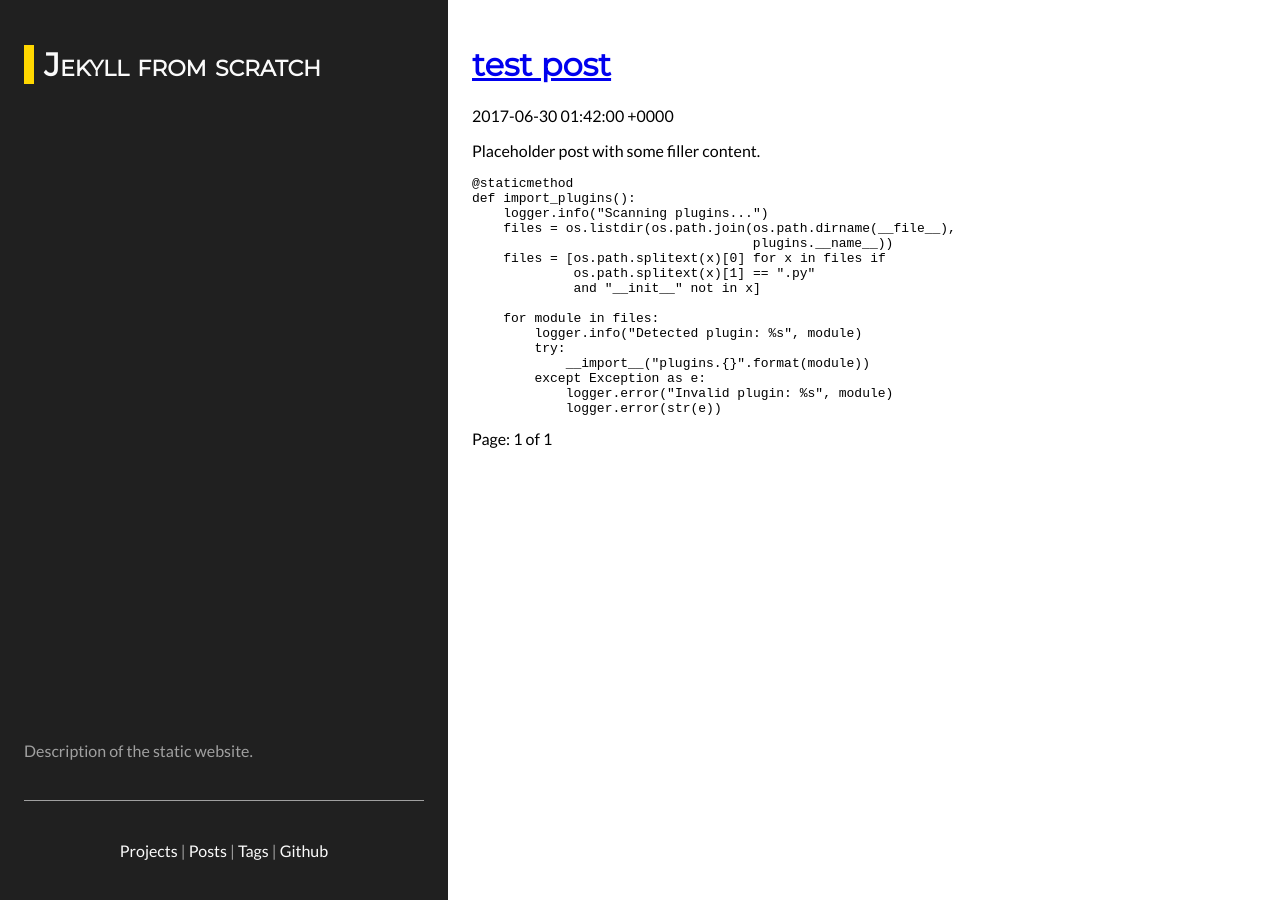
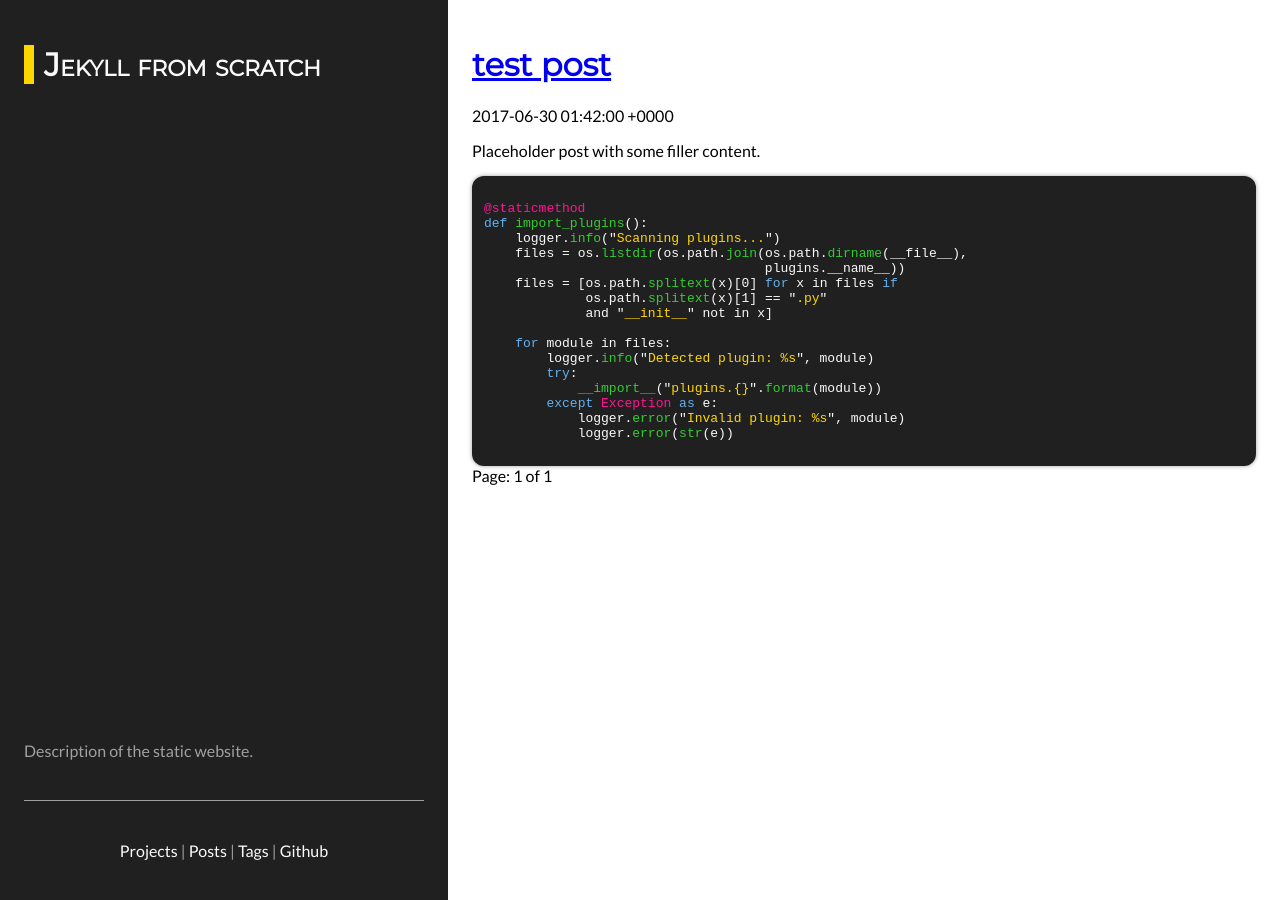
Before and after one commit to nukeop/nukeop.github.io, a Jekyll site: the page built from index.html, in a window 1280 px wide. Built offline with Jekyll 4.4.1, drawn with Linux system fonts in a browser that asks for light colours; the list of posts is cut into pages by our own code.

Commit message:
Syntax highlighting

```diff
--- a/_config.yml
+++ b/_config.yml
@@ -4,6 +4,7 @@ description:
   Description of the static website.
 
 markdown: kramdown
+highlighter: rouge
 paginate: 5
 exclude:
   - LICENSE
--- /dev/null
+++ b/_sass/syntax.scss
@@ -0,0 +1,32 @@
+.highlighter-rouge {
+  padding: 12px;
+
+  border-radius: 12px;
+  background-color: $black;
+  box-shadow: 0px 0px 4px 0px $grey;
+}
+
+
+code {
+  color: $white;
+
+  .nd, .nb {
+    color: $pink;
+  }
+
+  .nf {
+    color: $olive;
+  }
+
+  .k {
+    color: #62b1ee;
+  }
+
+  .s {
+    color: $yellow;
+  }
+
+  .si {
+    color: $violet;
+  }
+}
--- a/assets/main.scss
+++ b/assets/main.scss
@@ -22,3 +22,4 @@ $secondaryColor : $grey;
 @import "blog";
 @import "home";
 @import "left";
+@import "syntax";
```
